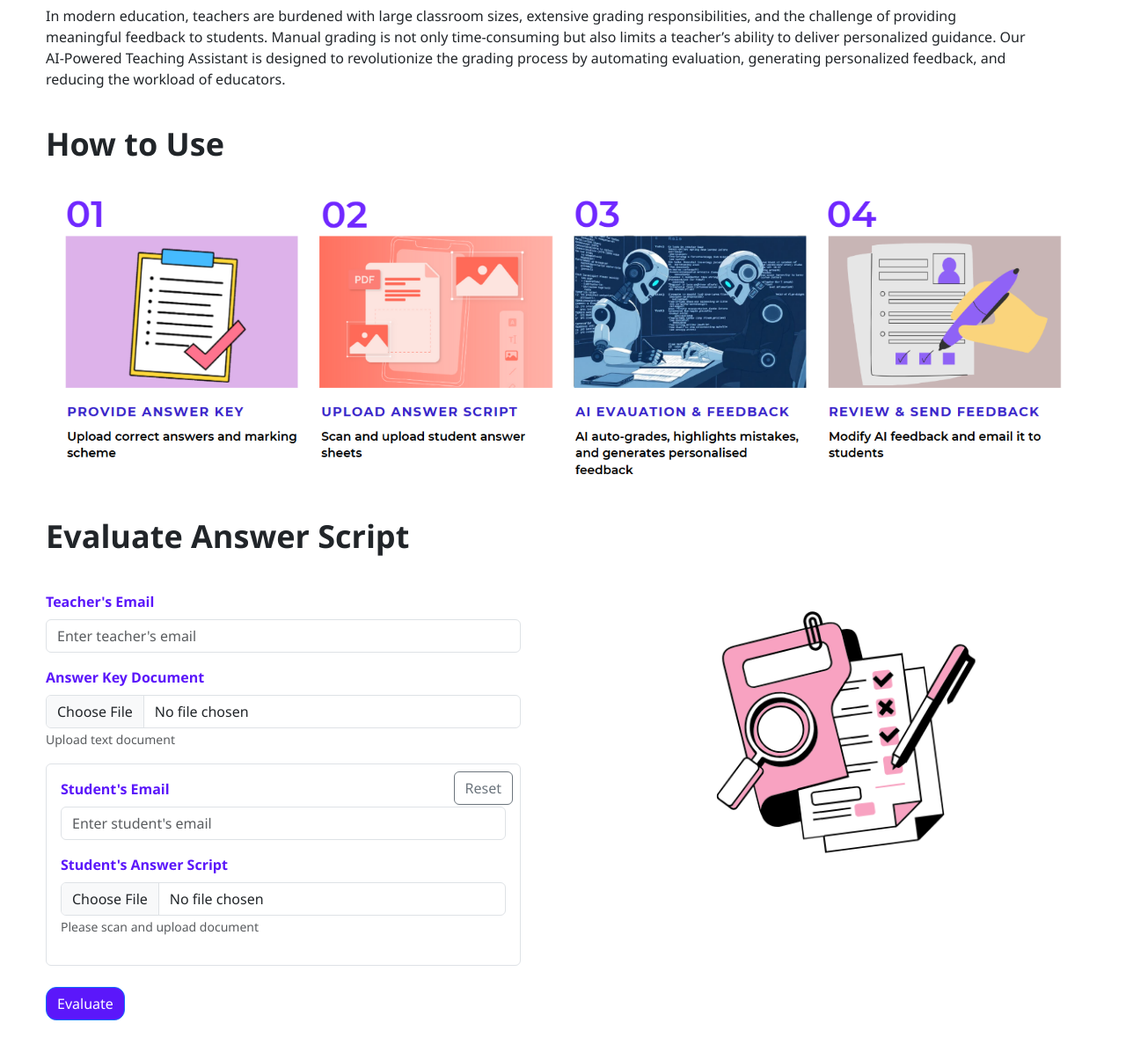
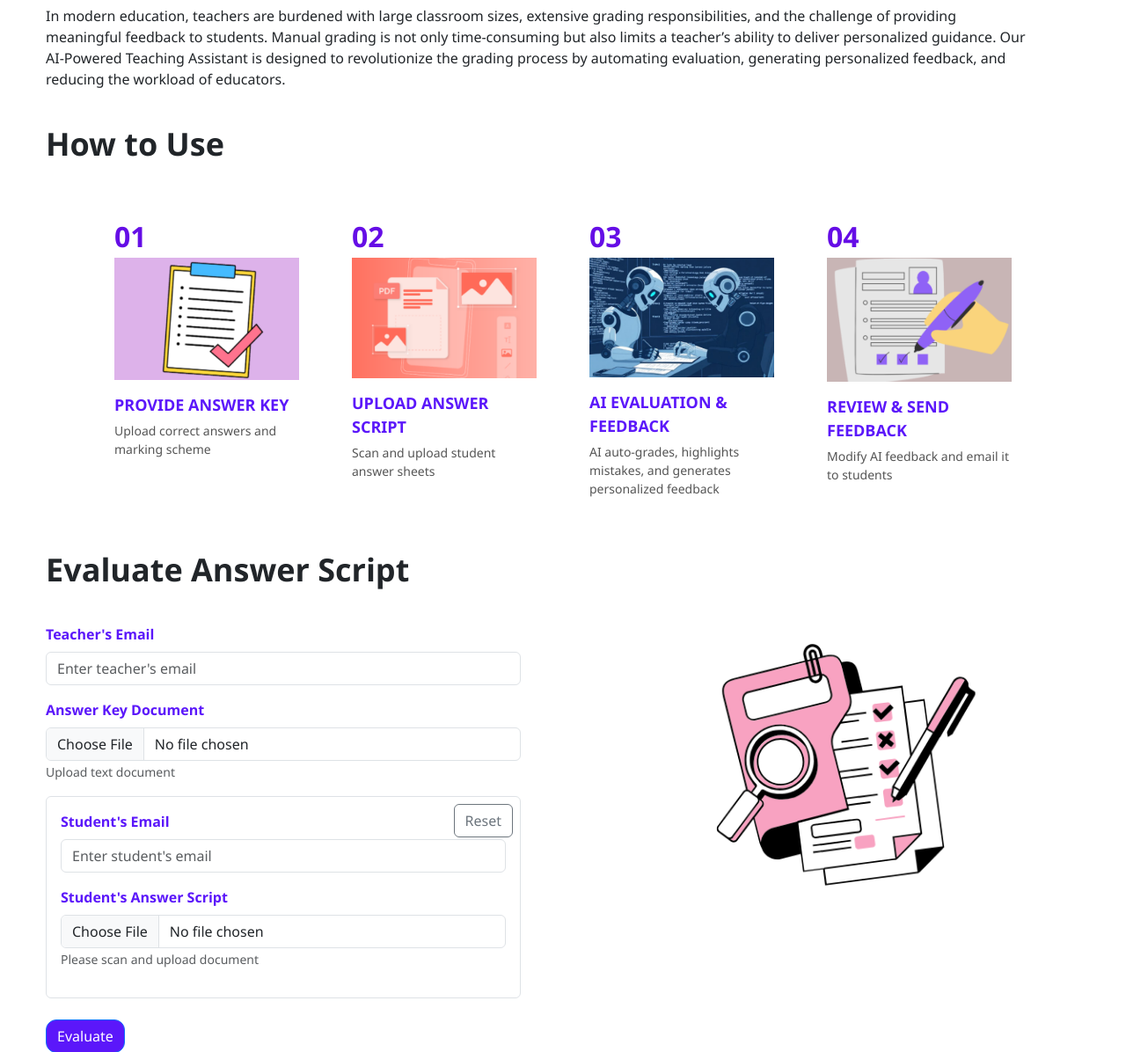
Before and after one commit to Suhani-T/EduScanAI, a Django app: page / in a window 1280 px wide. Shown: the part 575-1771 px from the top of the page at 88% size. Run offline with Django 5.2, Linux system fonts and the light colour scheme.

Commit message:
modified steps to use

```diff
--- a/eduscanai/grading/templates/index.html
+++ b/eduscanai/grading/templates/index.html
@@ -142,6 +142,51 @@
 
         }
 
+        .steps-container {
+            display: flex;
+            justify-content: center;
+            align-items: stretch;
+            gap: 20px;
+            margin: 40px 10px;
+        }
+
+        .step-card {
+            border: none;
+            padding: 20px;
+            width: 250px;
+        }
+
+        .step-number {
+            font-size: 32px;
+            font-weight: bold;
+            color: #650de6;
+            text-align: left;
+        }
+
+        .step-image {
+            width: 100%;
+            height: auto;
+            margin-bottom: 15px;
+        }
+
+
+        .step-content {
+            text-align: left;
+        }
+
+        .step-title {
+            font-size: 18px;
+            font-weight: bold;
+            color: #5b17fa;
+            margin-bottom: 5px;
+        }
+
+
+        .step-description {
+            font-size: 14px;
+            color: #555;
+        }
+
         .inputs{
             max-width: 600px;
             background: white;
@@ -225,11 +270,45 @@
         <h2 id="steps-to-use"class="headings">How to Use</h2>
     </div>
 
+    <div class="container">
+        <div class="steps-container">
+            <div class="card step-card h-100">
+                <div class="step-number">01</div>
+                <img src="{% static 'images/step1.png' %}" alt="Step 1" class="step-image">
+                <div class="step-content">
+                    <div class="step-title">PROVIDE ANSWER KEY</div>
+                    <div class="step-description">Upload correct answers and marking scheme</div>
+                </div>
+            </div>
 
-    <div  class="content">
-        <img src="{% static 'images/steps_to_use.png' %}" class="img-fluid">
+            <div class="card step-card h-100">
+                <div class="step-number">02</div>
+                <img src="{% static 'images/step2.png' %}" alt="Step 2" class="step-image">
+                <div class="step-content">
+                    <div class="step-title">UPLOAD ANSWER SCRIPT</div>
+                    <div class="step-description">Scan and upload student answer sheets</div>
+                </div>
+            </div>
+
+            <div class="card step-card h-100">
+                <div class="step-number">03</div>
+                <img src="{% static 'images/step3.png' %}" alt="Step 3" class="step-image">
+                <div class="step-content">
+                    <div class="step-title">AI EVALUATION & FEEDBACK</div>
+                    <div class="step-description">AI auto-grades, highlights mistakes, and generates personalized feedback</div>
+                </div>
+            </div>
+
+            <div class="card step-card h-100">
+                <div class="step-number">04</div>
+                <img src="{% static 'images/step4.png' %}" alt="Step 4" class="step-image">
+                <div class="step-content">
+                    <div class="step-title">REVIEW & SEND FEEDBACK</div>
+                    <div class="step-description">Modify AI feedback and email it to students</div>
+                </div>
+            </div>
+        </div>
     </div>
-
 
     <div class="container content">
         <h2 class="headings">Evaluate Answer Script</h2>
```
Also changed, not shown: eduscanai/grading/static/images/step1.png (added), eduscanai/grading/static/images/step2.png (added), eduscanai/grading/static/images/step3.png (added), eduscanai/grading/static/images/step4.png (added), eduscanai/grading/static/images/steps_to_use.png (deleted), 1 other file.
